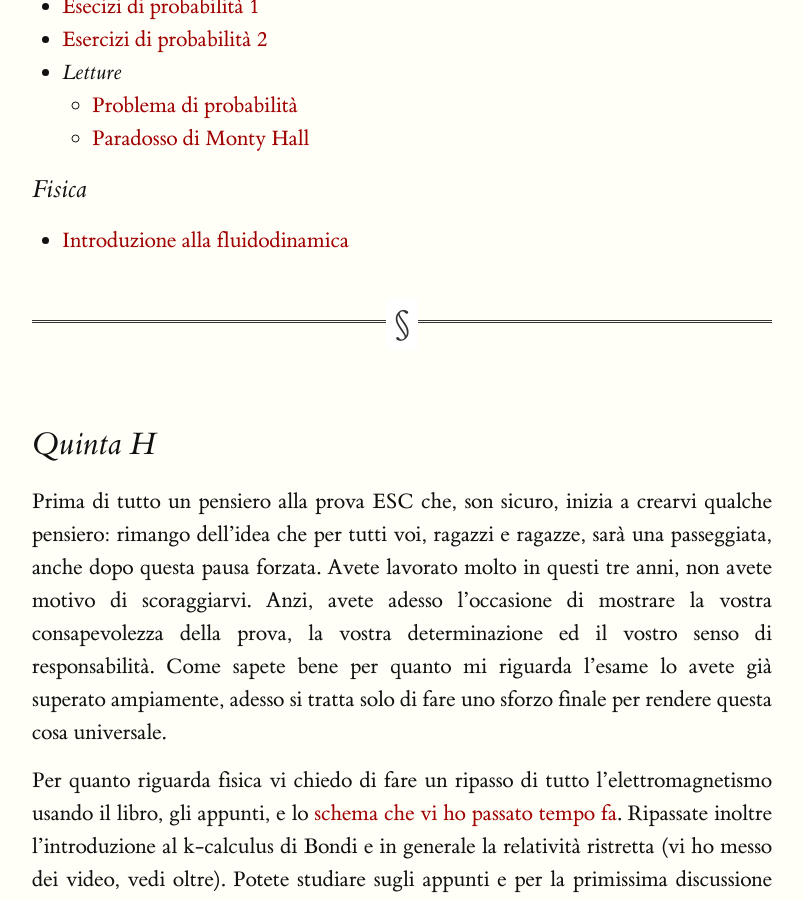
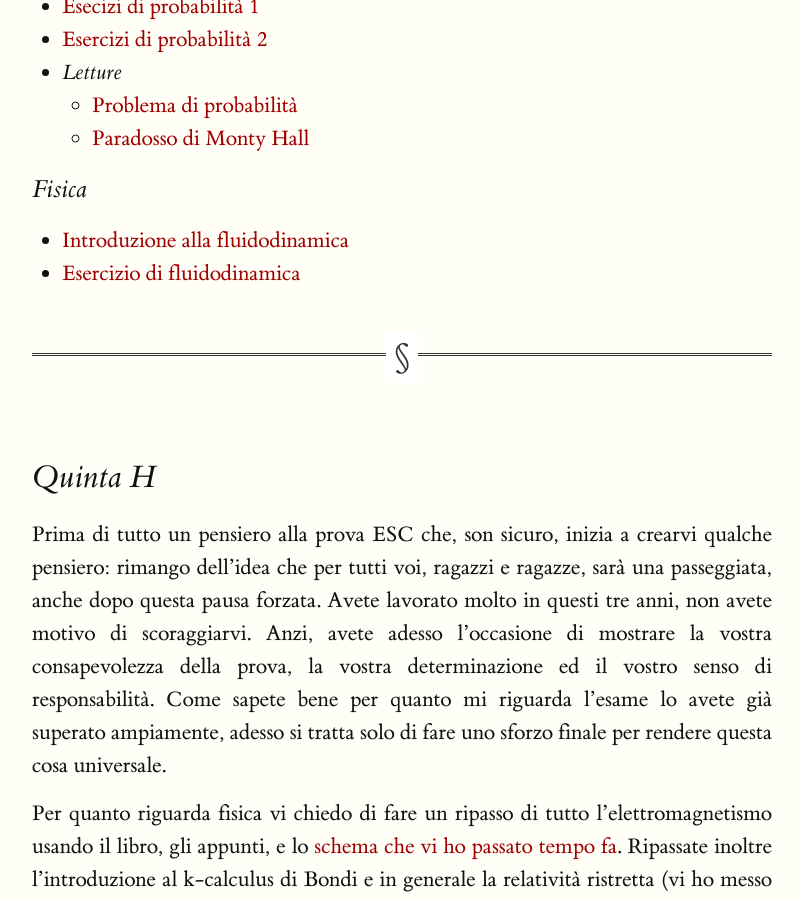
Before and after one commit to orporick/orporick.github.io, a Jekyll site: the page built from esilio.md, in a window 1280 px wide and 900 px high, scrolled down 3107 px. Shown: the whole window, without its empty margins (238-1041 px from the left). Built offline with Jekyll 4.4.1, drawn with Linux system fonts in a browser that asks for light colours; nearby versions of some CDN libraries; formulas are drawn with MathJax 3.

Commit message:
Nuovo post

```diff
--- a/esilio.md
+++ b/esilio.md
@@ -110,7 +110,7 @@ date un'occhiata per cominciare ad orientarvi, non è difficile).
 ### Fisica
 
 * [Introduzione alla fluidodinamica](https://www.youtube.com/watch?v=H9Hc2tv2hRI)
-
+* [Esercizio di fluidodinamica](https://youtu.be/gnngIgaKCFI)
 
 <br>
 <hr class="style-eight">
```
